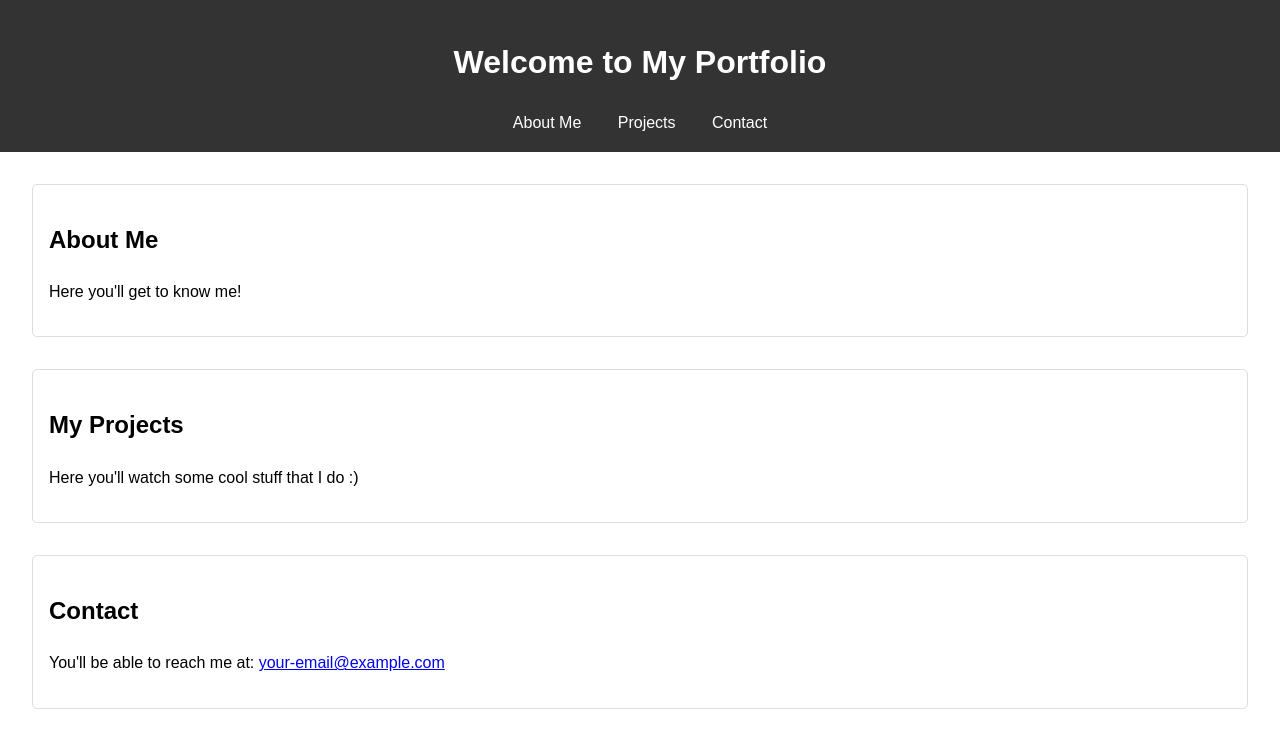
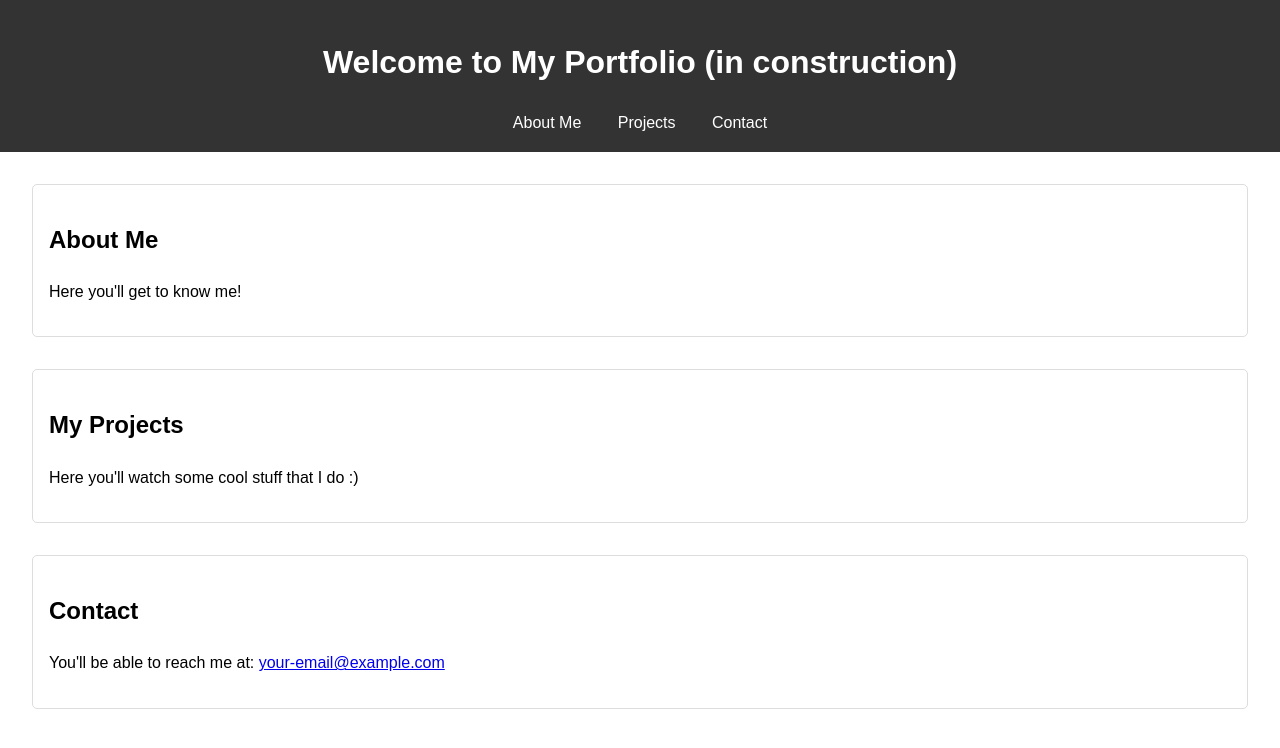
Before and after one commit to aorlandodx/aorlandodx.github.io, a plain HTML site: page index.html in a window 1280 px wide. Drawn offline with Linux system fonts and the light colour scheme.

Commit message:
rename portfolio

```diff
--- a/index.html
+++ b/index.html
@@ -3,12 +3,12 @@
 <head>
     <meta charset="UTF-8">
     <meta name="viewport" content="width=device-width, initial-scale=1.0">
-    <title>My Portfolio (in construction)</title>
+    <title>Peñafolio</title>
     <link rel="stylesheet" href="styles.css">
 </head>
 <body>
     <header>
-        <h1>Welcome to My Portfolio</h1>
+        <h1>Welcome to My Portfolio (in construction)</h1>
         <nav>
             <a href="#about">About Me</a>
             <a href="#projects">Projects</a>
```
